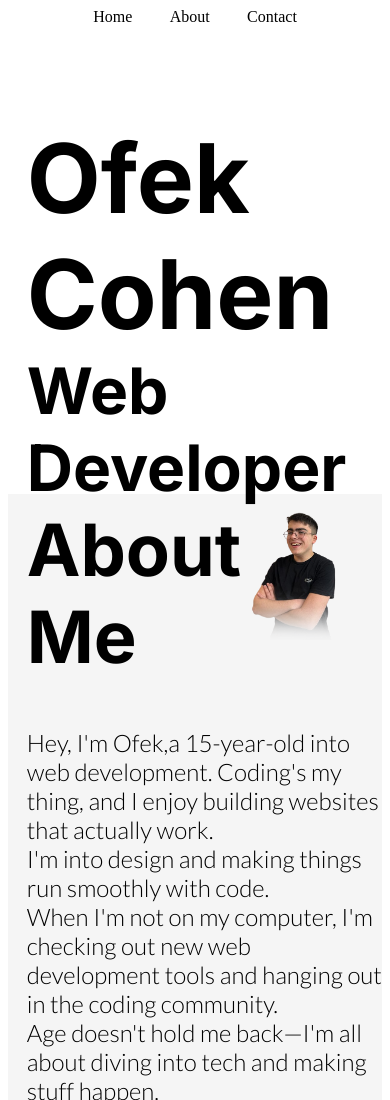
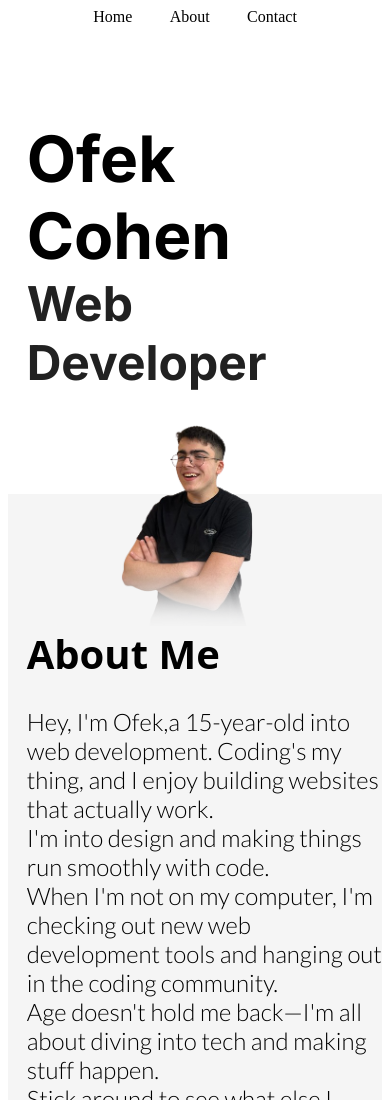
Before and after one commit to Ofek2313/Landing-Page, a plain HTML site: page index.html in a window 390 px wide. Shown: the top 1100 px of the page. Drawn offline with Linux system fonts and the light colour scheme.

Commit message:
Update style.css

```diff
--- a/style.css
+++ b/style.css
@@ -21,9 +21,10 @@ html{
 }
 .Role{
 
-    font-size: 5.5rem;
+    font-size: 5rem;
     font-family: 'Inter', sans-serif;
     font-weight: 700 bold;
+    color: rgb(33, 33, 33);
 }
 .main-text{
 
@@ -53,8 +54,8 @@ html{
 
 }
 .About-title{
-    font-family: 'Inter', sans-serif;
-    font-size: 4.5rem;
+    font-family: 'Noto Sans', sans-serif;
+    font-size: 3.5rem;
 
 }
 .About-text{
@@ -98,7 +99,7 @@ html{
 
 }
 .logo{
-    width: 8%;
+    width: 5%;
     padding-right: 1%;
 }
 
@@ -114,6 +115,17 @@ html{
         width: 10%;
     }
     .Role{
+        font-size: 3rem;
+    }
+    .Name{
         font-size: 4rem;
     }
+    .About-title{
+        font-size: 2.5rem;
+    }
+    .Me{
+
+        width: 55%;
+        margin-right: 15%;
+    }
 }
```
